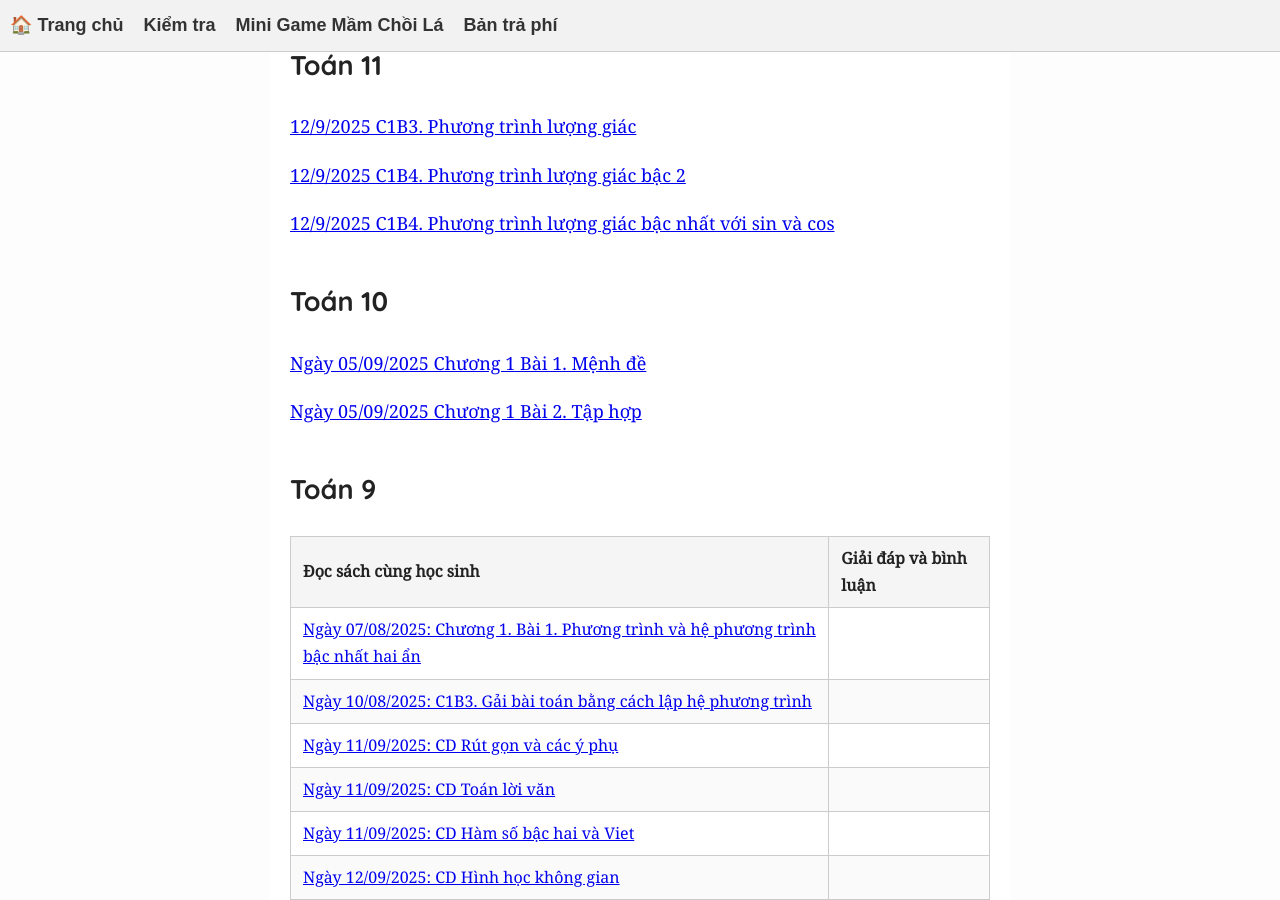
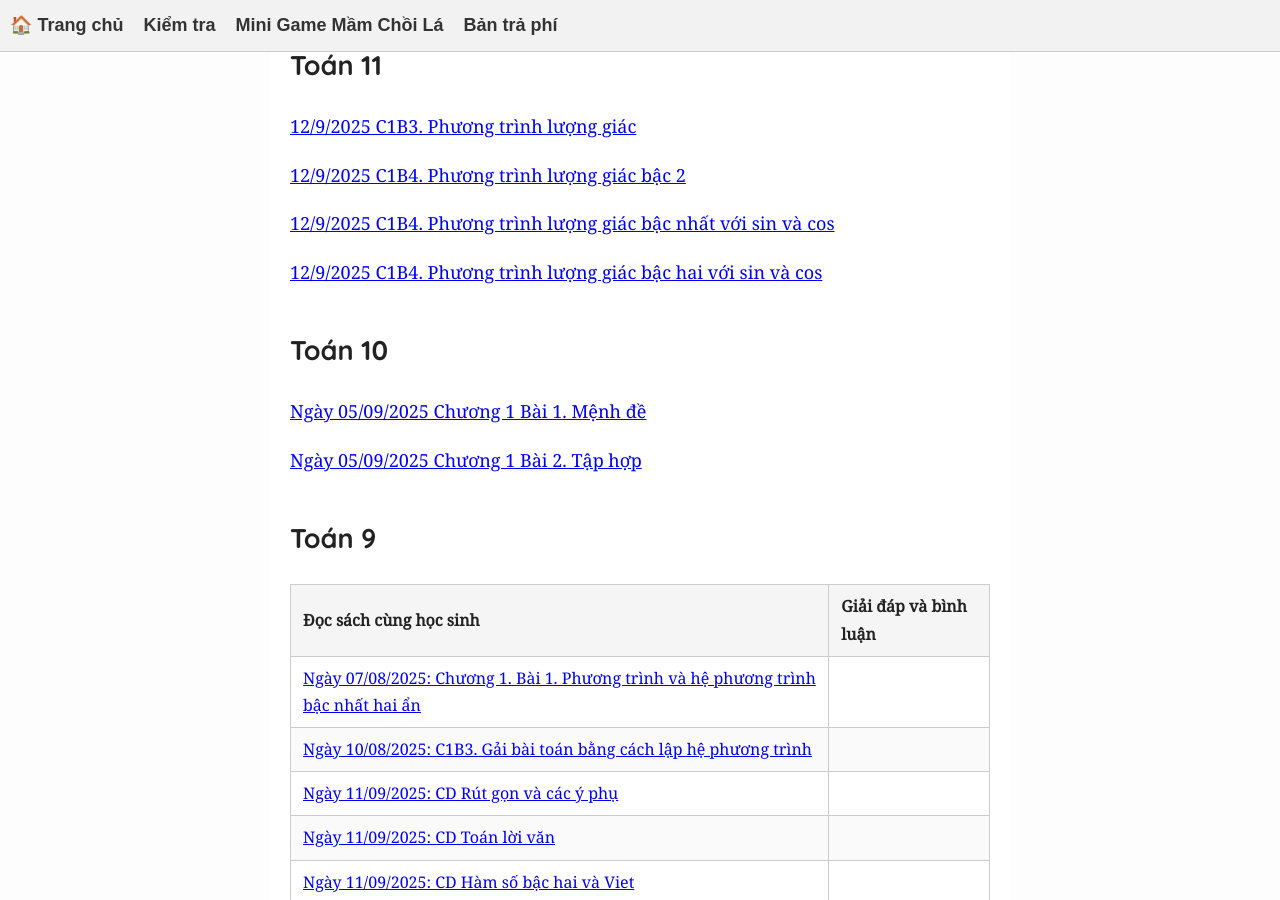
Before and after one commit to NguyenMuoiVN1988/publicstudyrepo, a Jekyll site: the page built from index.md, in a window 1280 px wide and 900 px high, scrolled down 880 px. Built offline with Jekyll 4.4.1, drawn with Linux system fonts in a browser that asks for light colours.

Commit message:
Update index.md

```diff
--- a/index.md
+++ b/index.md
@@ -32,6 +32,7 @@ title: "Public Study"
 
 [12/9/2025 C1B4. Phương trình lượng giác bậc nhất với sin và cos](T11/T11C1B5.html)
 
+[12/9/2025 C1B4. Phương trình lượng giác bậc hai với sin và cos](T11/T11C1B6.html)
 
 ## Toán 10
 
```
